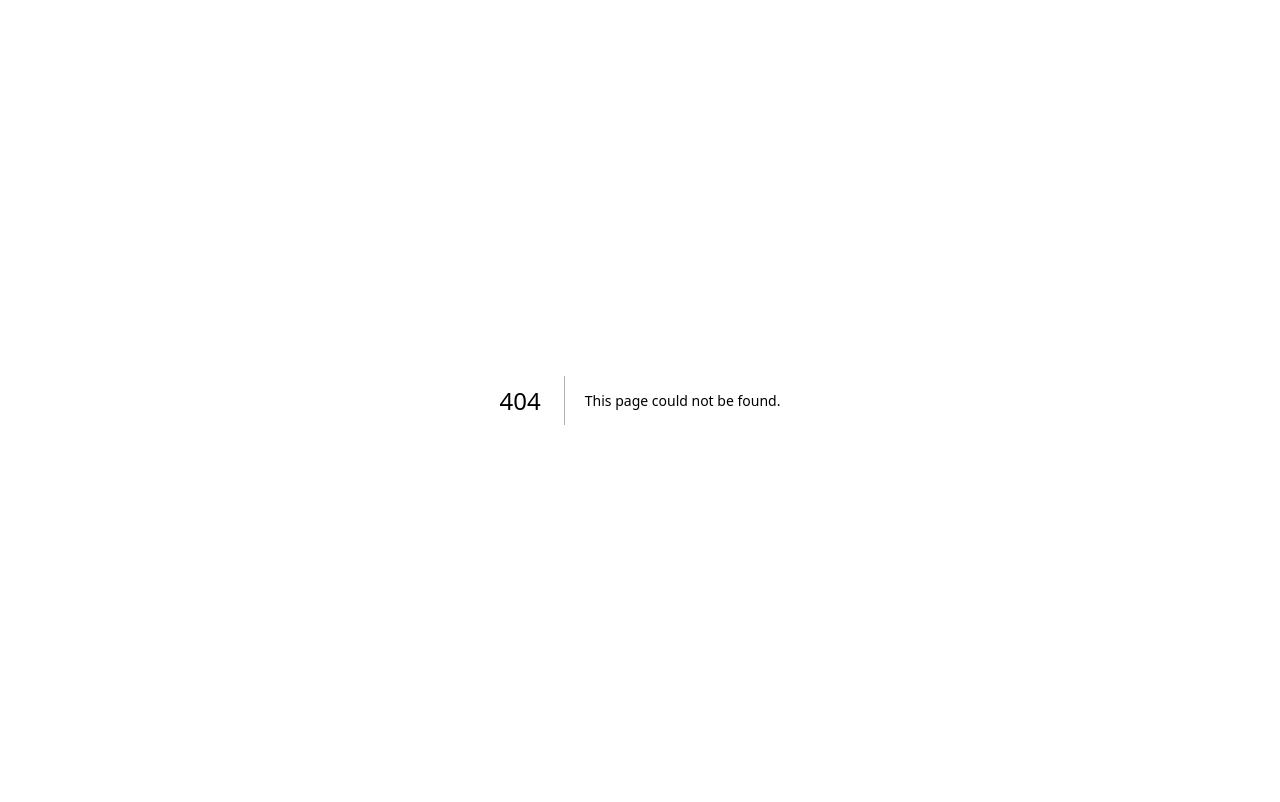
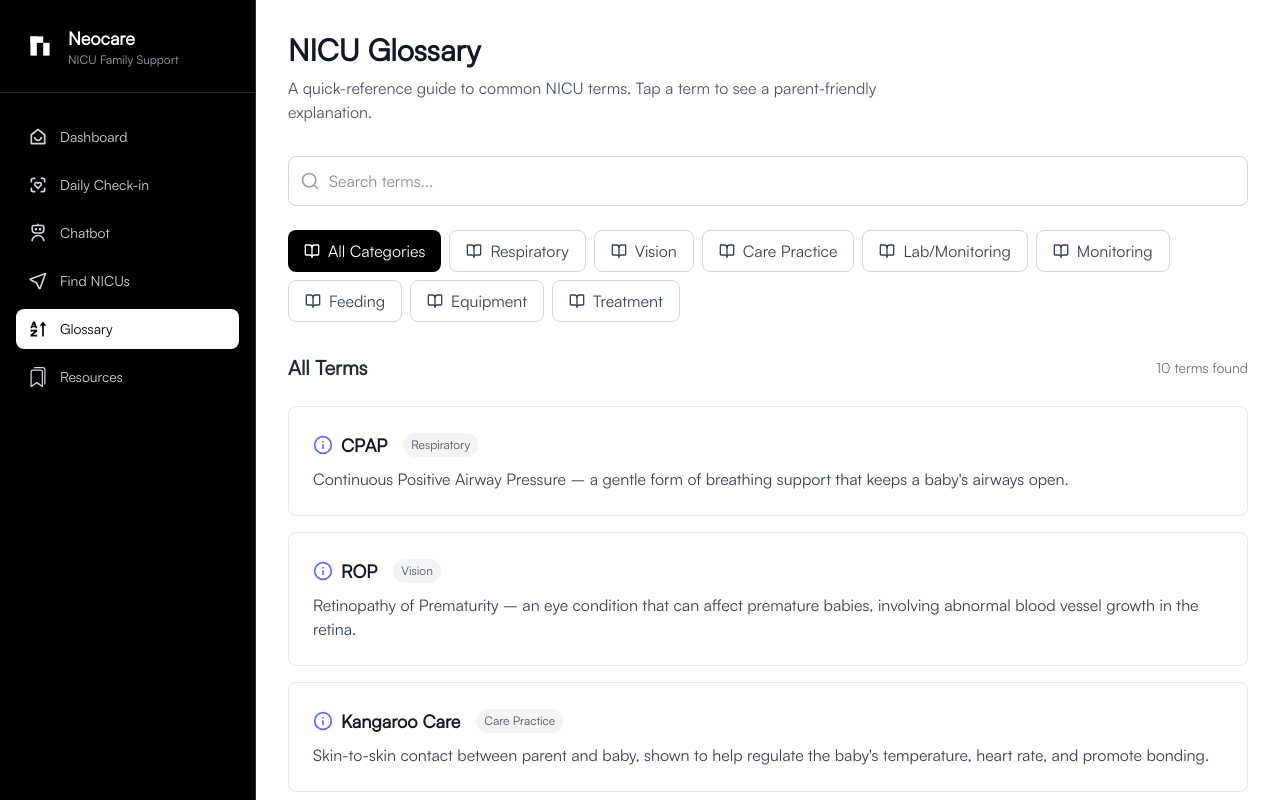
Before and after one commit to rmadiraju07/joineocare, a Next.js app: page /glossary in a window 1280 px wide. Before the commit this address had no page. Shown: the top 802 px of the page. Built offline with nearby package versions, Linux system fonts and the light colour scheme.

Commit message:
glossary

```diff
--- /dev/null
+++ b/src/app/glossary/page.tsx
@@ -0,0 +1,181 @@
+"use client"
+
+import { useState } from "react"
+import { Sidebar } from "@/components/sidebar"
+import { Search, BookOpen, Info } from "lucide-react"
+
+interface GlossaryTerm {
+  term: string
+  definition: string
+  category?: string
+}
+
+const glossary: GlossaryTerm[] = [
+  {
+    term: "CPAP",
+    definition: "Continuous Positive Airway Pressure – a gentle form of breathing support that keeps a baby's airways open.",
+    category: "Respiratory",
+  },
+  {
+    term: "ROP",
+    definition: "Retinopathy of Prematurity – an eye condition that can affect premature babies, involving abnormal blood vessel growth in the retina.",
+    category: "Vision",
+  },
+  {
+    term: "Kangaroo Care",
+    definition: "Skin-to-skin contact between parent and baby, shown to help regulate the baby's temperature, heart rate, and promote bonding.",
+    category: "Care Practice",
+  },
+  {
+    term: "Apnea",
+    definition: "A pause in breathing lasting more than 20 seconds, common in premature infants.",
+    category: "Respiratory",
+  },
+  {
+    term: "Bilirubin",
+    definition: "A substance that can build up in a baby's blood and cause jaundice (yellowing of the skin).",
+    category: "Lab/Monitoring",
+  },
+  {
+    term: "Pulse Oximeter",
+    definition: "A small sensor that measures the amount of oxygen in the baby's blood.",
+    category: "Monitoring",
+  },
+  {
+    term: "Gavage Feeding",
+    definition: "Feeding a baby through a tube that goes into the nose or mouth and down to the stomach.",
+    category: "Feeding",
+  },
+  {
+    term: "Incubator",
+    definition: "A special enclosed crib that keeps babies warm and protects them from infection and noise.",
+    category: "Equipment",
+  },
+  {
+    term: "Phototherapy",
+    definition: "Treatment with special lights to help break down bilirubin and treat jaundice.",
+    category: "Treatment",
+  },
+  {
+    term: "Desat",
+    definition: "Short for desaturation, meaning a drop in the baby's blood oxygen level.",
+    category: "Monitoring",
+  },
+  // Add more terms as needed
+]
+
+const categories = [
+  { id: "all", name: "All Categories" },
+  ...Array.from(new Set(glossary.map((t) => t.category).filter(Boolean))).map((cat) => ({
+    id: cat!.toLowerCase().replace(/\s+/g, "-"),
+    name: cat!,
+  })),
+]
+
+export default function GlossaryPage() {
+  const [searchTerm, setSearchTerm] = useState("")
+  const [selectedCategory, setSelectedCategory] = useState("all")
+
+  const filteredGlossary = glossary.filter((entry) => {
+    const matchesSearch =
+      entry.term.toLowerCase().includes(searchTerm.toLowerCase()) ||
+      entry.definition.toLowerCase().includes(searchTerm.toLowerCase())
+    const matchesCategory =
+      selectedCategory === "all" ||
+      (entry.category && entry.category.toLowerCase().replace(/\s+/g, "-") === selectedCategory)
+    return matchesSearch && matchesCategory
+  })
+
+  return (
+    <div className="flex min-h-screen bg-background">
+      <Sidebar />
+
+      <div className="flex-1 ml-64 p-8">
+        {/* Header */}
+        <div className="mb-8">
+          <h1 className="text-3xl font-bold text-gray-900 mb-2">NICU Glossary</h1>
+          <p className="text-gray-600 max-w-2xl">
+            A quick-reference guide to common NICU terms. Tap a term to see a parent-friendly explanation.
+          </p>
+        </div>
+
+        {/* Search and Filter */}
+        <div className="mb-8">
+          <div className="flex flex-col md:flex-row gap-4 mb-6">
+            <div className="relative flex-1">
+              <Search className="absolute left-3 top-1/2 transform -translate-y-1/2 w-5 h-5 text-gray-400" />
+              <input
+                type="text"
+                placeholder="Search terms..."
+                value={searchTerm}
+                onChange={(e) => setSearchTerm(e.target.value)}
+                className="w-full pl-10 pr-4 py-3 border border-gray-300 rounded-lg focus:ring-2 focus:ring-black focus:border-transparent"
+              />
+            </div>
+          </div>
+          <div className="flex flex-wrap gap-2">
+            {categories.map((category) => (
+              <button
+                key={category.id}
+                onClick={() => setSelectedCategory(category.id)}
+                className={`flex items-center space-x-2 px-4 py-2 rounded-lg font-medium transition-colors ${
+                  selectedCategory === category.id
+                    ? "bg-black text-white"
+                    : "bg-white text-gray-700 border border-gray-300 hover:bg-gray-50"
+                }`}
+              >
+                <BookOpen className="w-4 h-4" />
+                <span>{category.name}</span>
+              </button>
+            ))}
+          </div>
+        </div>
+
+        {/* Glossary List */}
+        <div>
+          <div className="flex items-center justify-between mb-6">
+            <h2 className="text-xl font-semibold text-gray-800">
+              {selectedCategory === "all"
+                ? "All Terms"
+                : categories.find((c) => c.id === selectedCategory)?.name}
+            </h2>
+            <span className="text-sm text-gray-500">{filteredGlossary.length} terms found</span>
+          </div>
+
+          <div className="grid gap-4">
+            {filteredGlossary.map((entry) => (
+              <div
+                key={entry.term}
+                className="bg-white border border-gray-200 rounded-lg p-6 hover:border-black transition-colors cursor-pointer"
+              >
+                <div className="flex items-start justify-between">
+                  <div>
+                    <div className="flex items-center space-x-2 mb-2">
+                      <Info className="w-5 h-5 text-primary" />
+                      <span className="text-lg font-bold text-gray-900">{entry.term}</span>
+                      {entry.category && (
+                        <span className="ml-2 px-2 py-1 bg-gray-100 text-gray-600 rounded-full text-xs font-medium">
+                          {entry.category}
+                        </span>
+                      )}
+                    </div>
+                    <p className="text-gray-700 text-base">{entry.definition}</p>
+                  </div>
+                </div>
+              </div>
+            ))}
+          </div>
+        </div>
+
+        {/* Empty State */}
+        {filteredGlossary.length === 0 && (
+          <div className="text-center py-12">
+            <BookOpen className="w-12 h-12 text-gray-400 mx-auto mb-4" />
+            <h3 className="text-lg font-medium text-gray-900 mb-2">No terms found</h3>
+            <p className="text-gray-600">Try adjusting your search or filter criteria.</p>
+          </div>
+        )}
+      </div>
+    </div>
+  )
+}
--- a/src/components/sidebar.tsx
+++ b/src/components/sidebar.tsx
@@ -9,12 +9,14 @@ import { Button } from "@/components/ui/button"
 import { BsJournalText, BsBookmarks, BsPerson, BsList, BsX } from "react-icons/bs"
 import { RiHomeSmile2Line, RiRobot3Line } from "react-icons/ri";
 import { TbHealthRecognition, TbLocation } from "react-icons/tb";
+import { RiSortAlphabetDesc } from "react-icons/ri";
 
 const navigation = [
   { name: "Dashboard", href: "/dashboard", icon: RiHomeSmile2Line },
   { name: "Daily Check-in", href: "/checkin", icon: TbHealthRecognition },
   { name: "Chatbot", href: "/chatbot", icon: RiRobot3Line },
   { name: "Find NICUs", href: "/find-nicus", icon: TbLocation },
+  { name: "Glossary", href: "/glossary", icon: RiSortAlphabetDesc },
   { name: "Resources", href: "/resources", icon: BsBookmarks },
 ]
 
```
